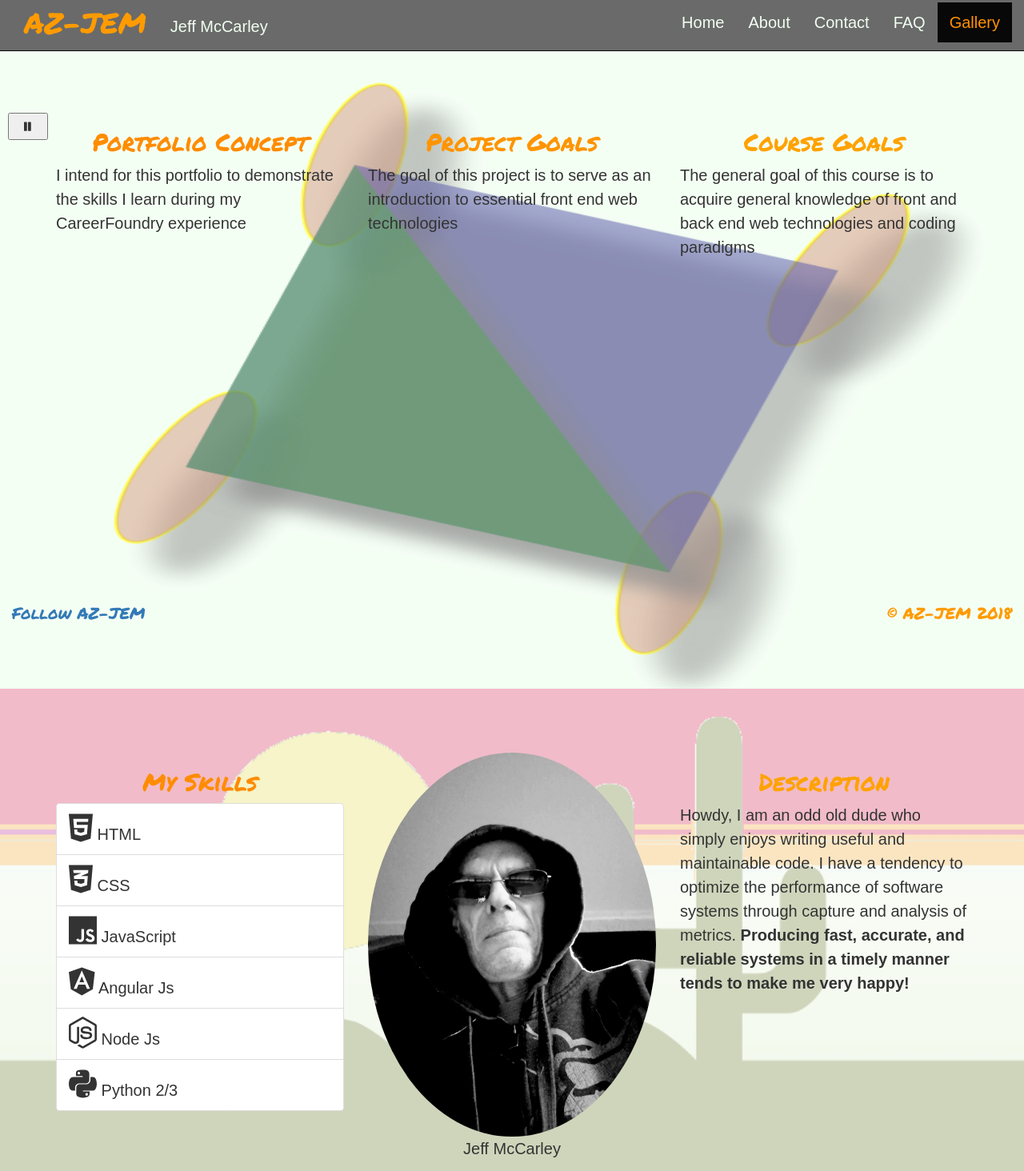
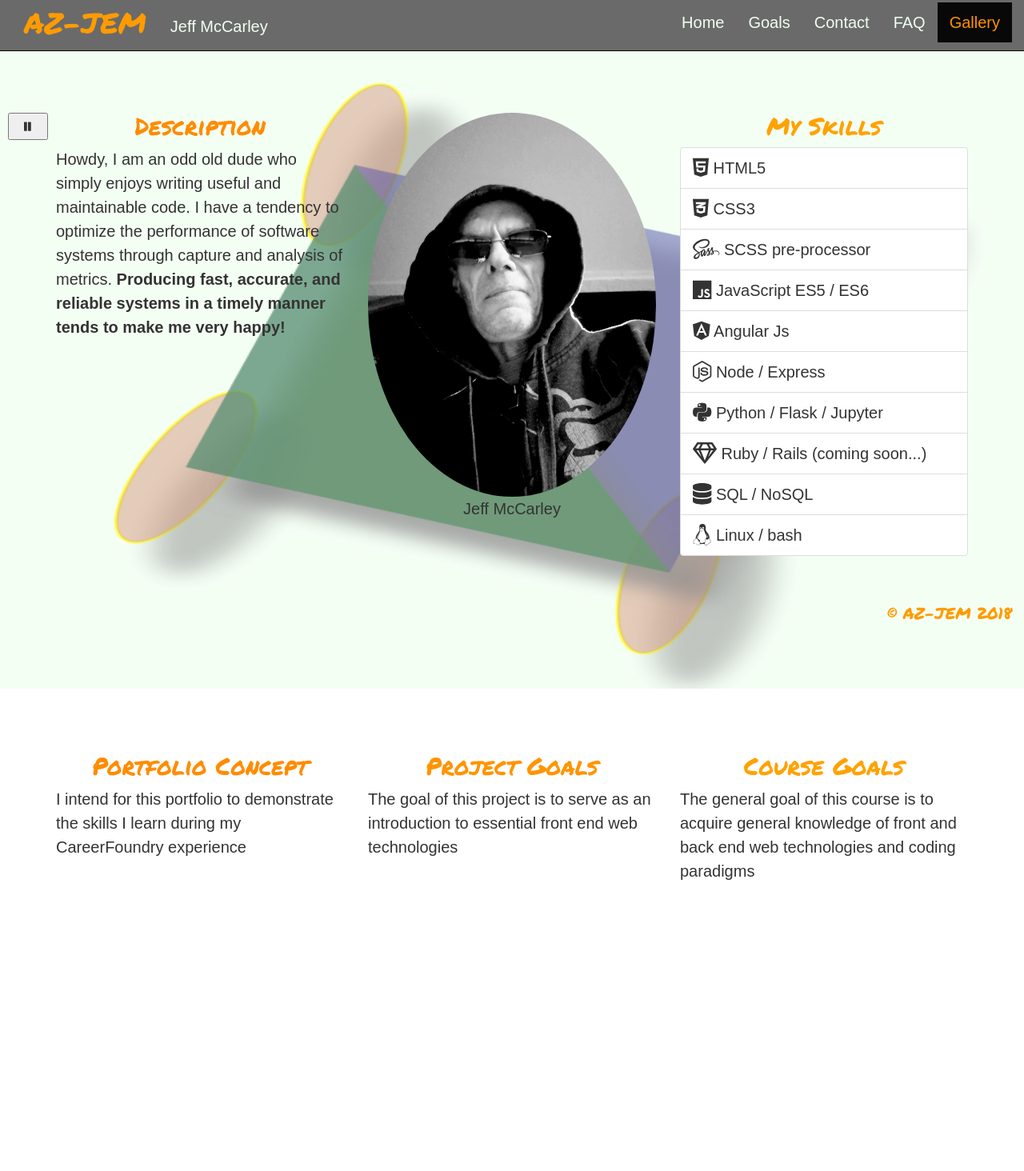
Before and after one commit to AZ-JEM/Parallax-Portfolio, a plain HTML site: page index.html in a window 1280 px wide. Shown: the part 9-1473 px from the top of the page at 80% size. Drawn offline with nearby package versions, Linux system fonts and the light colour scheme; some packages are replaced by stand-ins of ours; animation ran at ten frames a second.

Commit message:
Hacking around : 180410

```diff
--- a/content/about.html
+++ /dev/null
@@ -1,39 +0,0 @@
-<div class="container main-content">
-  <div class="row boxed-row">
-    <!-- left section -->
-    <div id="left" class="col col-md-4">
-      <h3>My Skills</h3>
-      <div>
-        <ul class="list-group">
-          <li class="list-group-item"><span class="fab fa-2x fa-html5"></span> HTML</li>
-          <li class="list-group-item"><span class="fab fa-2x fa-css3-alt"></span> CSS</li>
-          <li class="list-group-item"><span class="fab fa-2x fa-js"></span> JavaScript</li>
-          <li class="list-group-item"><span class="fab fa-2x fa-angular"></span> Angular Js</li>
-          <li class="list-group-item"><span class="fab fa-2x fa-node-js"></span> Node Js</li>
-          <li class="list-group-item"><span class="fab fa-2x fa-python"></span> Python 2/3</li>
-        </ul>
-      </div>
-    </div>
-    <!-- center section -->
-    <div id="center" class="col col-md-4">
-      <img src="../img/JEM00.jpg" alt="My ugly mug" class="img-responsive img-circle">
-      <p id="sub-text">Jeff McCarley</p>
-      <!-- <div class="thumbnail">
-        <img src="../img/JEM00.jpg" alt="My ugly mug">
-      </div> -->
-    </div>
-    <!-- right section -->
-    <div id="right" class="col col-md-4">
-      <h3>Description</h3>
-      <p>
-        Howdy, I am an odd old dude who simply enjoys writing useful and maintainable code. I have a tendency to optimize the performance of software systems through capture and analysis of metrics. <strong>Producing fast, accurate, and reliable systems in a timely manner tends to make me very happy!</strong>
-      </p>
-    </div>
-  </div>
-</div>
-
-<script>
-  $(document).ready(function() {
-    console.log("About loaded...");
-  });
-</script>
--- a/content/contact.html
+++ b/content/contact.html
@@ -1,3 +1,4 @@
+<div class="bg bg2"></div>
 
 <div class="container main-content">
   <div class="row boxed-row">
@@ -25,7 +26,7 @@
           </li>
           <li class="list-group-item">
             <span class="fas fa-map-marker-alt fa-2x"></span>
-            <a id="scroll-me" href="#google-map">
+            <a id="scroll-me" href="#google-map" title="Display Google map..." data-toggle="tooltip" data-placement="bottom">
               1663 S Jacana Ln, Gilbert AZ 85295
             </a>
           </li>
--- /dev/null
+++ b/content/goals.html
@@ -0,0 +1,32 @@
+<div class="container main-content">
+  <!-- <h1 id="welcome">Welcome</h1> -->
+  <div class="row boxed-row">
+    <!-- left section -->
+    <div id="left" class="col col-md-4">
+      <h3>Portfolio Concept</h3>
+      <p>
+        I intend for this portfolio to demonstrate the skills I learn during my CareerFoundry experience
+      </p>
+    </div>
+    <!-- center section -->
+    <div id="center" class="col col-md-4">
+      <h3>Project Goals</h3>
+      <p>
+        The goal of this project is to serve as an introduction to essential front end web technologies
+      </p>
+    </div>
+    <!-- right section -->
+    <div id="right" class="col col-md-4">
+      <h3>Course Goals</h3>
+      <p>
+        The general goal of this course is to acquire general knowledge of front and back end web technologies and coding paradigms
+      </p>
+    </div>
+  </div>  <!-- row -->
+</div>  <!-- container -->
+
+<script>
+  $(document).ready(function() {
+    console.log("Home loaded...");
+  });
+</script>
--- a/content/home.html
+++ b/content/home.html
@@ -1,32 +1,45 @@
 <div class="container main-content">
-  <!-- <h1 id="welcome">Welcome</h1> -->
   <div class="row boxed-row">
+    <!-- <h3>About Me...</h3> -->
+    <!-- <hr> -->
     <!-- left section -->
     <div id="left" class="col col-md-4">
-      <h3>Portfolio Concept</h3>
+      <h3>Description</h3>
       <p>
-        I intend for this portfolio to demonstrate the skills I learn during my CareerFoundry experience
+        Howdy, I am an odd old dude who simply enjoys writing useful and maintainable code. I have a tendency to optimize the performance of software systems through capture and analysis of metrics. <strong>Producing fast, accurate, and reliable systems in a timely manner tends to make me very happy!</strong>
       </p>
     </div>
     <!-- center section -->
     <div id="center" class="col col-md-4">
-      <h3>Project Goals</h3>
-      <p>
-        The goal of this project is to serve as an introduction to essential front end web technologies
-      </p>
+      <img src="../img/JEM00.jpg" alt="My ugly mug" class="img-responsive img-circle">
+      <p id="sub-text">Jeff McCarley</p>
+      <!-- <div class="thumbnail">
+        <img src="../img/JEM00.jpg" alt="My ugly mug">
+      </div> -->
     </div>
     <!-- right section -->
     <div id="right" class="col col-md-4">
-      <h3>Course Goals</h3>
-      <p>
-        The general goal of this course is to acquire general knowledge of front and back end web technologies and coding paradigms
-      </p>
+      <h3>My Skills</h3>
+      <div>
+        <ul class="list-group">
+          <li class="list-group-item"><span class="fab fa-lg fa-html5"></span> HTML5</li>
+          <li class="list-group-item"><span class="fab fa-lg fa-css3-alt"></span> CSS3</li>
+          <li class="list-group-item"><span class="fab fa-lg fa-sass"></span> SCSS pre-processor</li>
+          <li class="list-group-item"><span class="fab fa-lg fa-js"></span> JavaScript ES5 / ES6</li>
+          <li class="list-group-item"><span class="fab fa-lg fa-angular"></span> Angular Js</li>
+          <li class="list-group-item"><span class="fab fa-lg fa-node-js"></span> Node / Express</li>
+          <li class="list-group-item"><span class="fab fa-lg fa-python"></span> Python / Flask / Jupyter</li>
+          <li class="list-group-item"><span class="far fa-lg fa-gem"></span> Ruby / Rails (coming soon...)</li>
+          <li class="list-group-item"><span class="fas fa-lg fa-database"></span> SQL / NoSQL</li>
+          <li class="list-group-item"><span class="fab fa-lg fa-linux"></span> Linux / bash</li>
+        </ul>
+      </div>
     </div>
-  </div>  <!-- row -->
-</div>  <!-- container -->
+  </div>
+</div>
 
 <script>
   $(document).ready(function() {
-    console.log("Home loaded...");
+    console.log("About loaded...");
   });
 </script>
--- a/css/main.css
+++ b/css/main.css
@@ -114,6 +114,7 @@ body {
 }
 
 #canvas {
+  height: 100vh;
   background-color: var(--bgColor);
   opacity: calc(2/3);
 }
@@ -236,6 +237,7 @@ section h3 {
   /* set default color */
   color: var(--textColorLow);
   font-size: 3.0rem;
+  margin: 0 0 1rem 0;
 }
 
 /* ==================================================
@@ -332,7 +334,7 @@ footer {
   .boxed-row {
     margin: 2rem 0 2rem 0;
     padding: 1rem 1rem 1rem 1rem;
-    background: rgba(32, 32, 32, calc(2/3));
+    background: rgba(32, 32, 32, calc(1/2));
     border: 3px solid #555;
     border-radius: 2rem;
     /* box-shadow: 1rem 1rem 1rem 0.2rem rgba(32, 32, 32, calc(1/3)); */
--- a/index.html
+++ b/index.html
@@ -33,7 +33,7 @@
           <ul class="nav navbar-nav navbar-right">
             <!-- initially set home anchor as active -->
             <li class="active"><a href="#home" target="_self" title="Landing page" data-toggle="tooltip" data-placement="bottom">Home</a></li>
-            <li><a href="#about" target="_self" title="About me" data-toggle="tooltip" data-placement="bottom">About</a></li>
+            <li><a href="#goals" target="_self" title="Goals" data-toggle="tooltip" data-placement="bottom">Goals</a></li>
             <li><a href="#contact" target="_self" title="Contact information" data-toggle="tooltip" data-placement="bottom">Contact</a></li>
             <li id="hidden-anchor"><a href="#google-map" target="_self" title="My location" data-toggle="tooltip" data-placement="bottom">Map</a></li>
             <li><a href="#faq" target="_self" title="Frequently asked questions" data-toggle="tooltip" data-placement="bottom">FAQ</a></li>
@@ -51,9 +51,6 @@
   <!-- legibility, comprehension, and ease of maintenance -->
   <!-- ================================================== -->
 
-  <!-- html5 animated canvas -->
-  <canvas class="bg" id="canvas" width="700" height="700"></canvas>
-
   <!-- animation toggle button -->
   <button id="toggle-animation" title="Toggle animation" data-toggle="tooltip" data-placement="bottom">
     <span id="toggle-animation-span" class="glyphicon glyphicon-pause"></span>
@@ -61,15 +58,17 @@
 
   <main>
 
+    <!-- html5 animated canvas -->
+    <canvas class="bg" id="canvas" width="700" height="700"></canvas>
+
     <!-- home section -->
     <section id="home"></section>
 
-    <!-- about section -->
-    <div class="bg bg1"></div>
-    <section id="about"></section>
-
+    <!-- goals section -->
+    <!-- <div class="bg bg1"></div> -->
+    <section id="goals"></section>
     <!-- contact section -->
-    <div class="bg bg2"></div>
+    <!-- <div class="bg bg2"></div> -->
     <section id="contact"></section>
 
     <!-- map section -->
@@ -89,11 +88,20 @@
   <!-- fixed footer -->
   <footer>
     <div class="container-fluid">
-      <a href="https://twitter.com/az_jem" class="twitter-follow-button" data-show-screen-name="false" data-size="large" data-show-count="false">Follow AZ-JEM</a>
+      <!-- twitter follow -->
+      <a
+        href="https://twitter.com/az_jem"
+        class="twitter-follow-button"
+        data-show-screen-name="false"
+        data-size="large"
+        data-show-count="false"
+      >
+      </a>
+      <!-- branding -->
       <div id="copyright">
         <p>&copy; AZ-JEM <span id="year"></span></p>
       </div>
-    </div>
+    </div>  <!-- end container -->
   </footer>
 
   <!-- bootstrap dependencies -->
--- a/js/canvas.js
+++ b/js/canvas.js
@@ -49,15 +49,15 @@ window.onload = function() {
           // span.textContent = "pause";
           span.classList.remove('glyphicon-play');
           span.classList.add('glyphicon-pause');
-          // console.log("Play to pause : Running....");
+          console.log("Play to pause : Running....");
           draw();
         } else {
           // span.textContent = "Parking...";
           span.classList.remove('glyphicon-pause');
           span.classList.add('glyphicon-hourglass');
-          span.classList.add('glyphicon-time');
-          span.classList.add('glyphicon-refresh');
-          // console.log("pause to Hourglass : Parking....");
+          // span.classList.add('glyphicon-time');
+          // span.classList.add('glyphicon-refresh');
+          console.log("pause to Hourglass : Parking....");
           parking = true;
         }
       }
@@ -93,7 +93,7 @@ window.onload = function() {
         // span.textContent = "Run";
         span.classList.remove('glyphicon-hourglass');
         span.classList.add('glyphicon-play');
-        // console.log("Hourglass to Play: Parked....");
+        console.log("Hourglass to Play: Parked....");
       }
     }
 
--- a/js/main.js
+++ b/js/main.js
@@ -7,7 +7,7 @@ $(document).ready( function() {
   // load content fragments
   // --------------------------------------------------/
   $('#home').load('../content/home.html');
-  $('#about').load('../content/about.html');
+  $('#goals').load('../content/goals.html');
   $('#contact').load('../content/contact.html');
   $('#faq').load('../content/faq.html');
   $('#gallery').load('../content/gallery.html');
@@ -52,21 +52,22 @@ $(document).ready( function() {
     scrollToAnchor(this);
   });
 
-  window.setTimeout(function() {
-    $('#scroll-me').click(function() {
-      scrollToAnchor(this);
-    });
-  } ,1000);
-
-  // --------------------------------------------------/
-  // enable Bootstrap3 tooltips
-  // --------------------------------------------------/
-  $('[data-toggle="tooltip"]').tooltip();
-
   // --------------------------------------------------/
   // post year in footer
   // --------------------------------------------------/
   var d = new Date();
   $('#year').text(d.getFullYear());
 
+  // --------------------------------------------------/
+  // take actions on latent fragments
+  // --------------------------------------------------/
+  window.setTimeout(function() {
+    // enable Bootstrap3 tooltips
+    $('[data-toggle="tooltip"]').tooltip();
+    // set scroll spy on newly loaded fragment
+    $('#scroll-me').click(function() {
+      scrollToAnchor(this);
+    });
+  } ,1000);
+
 });
```
